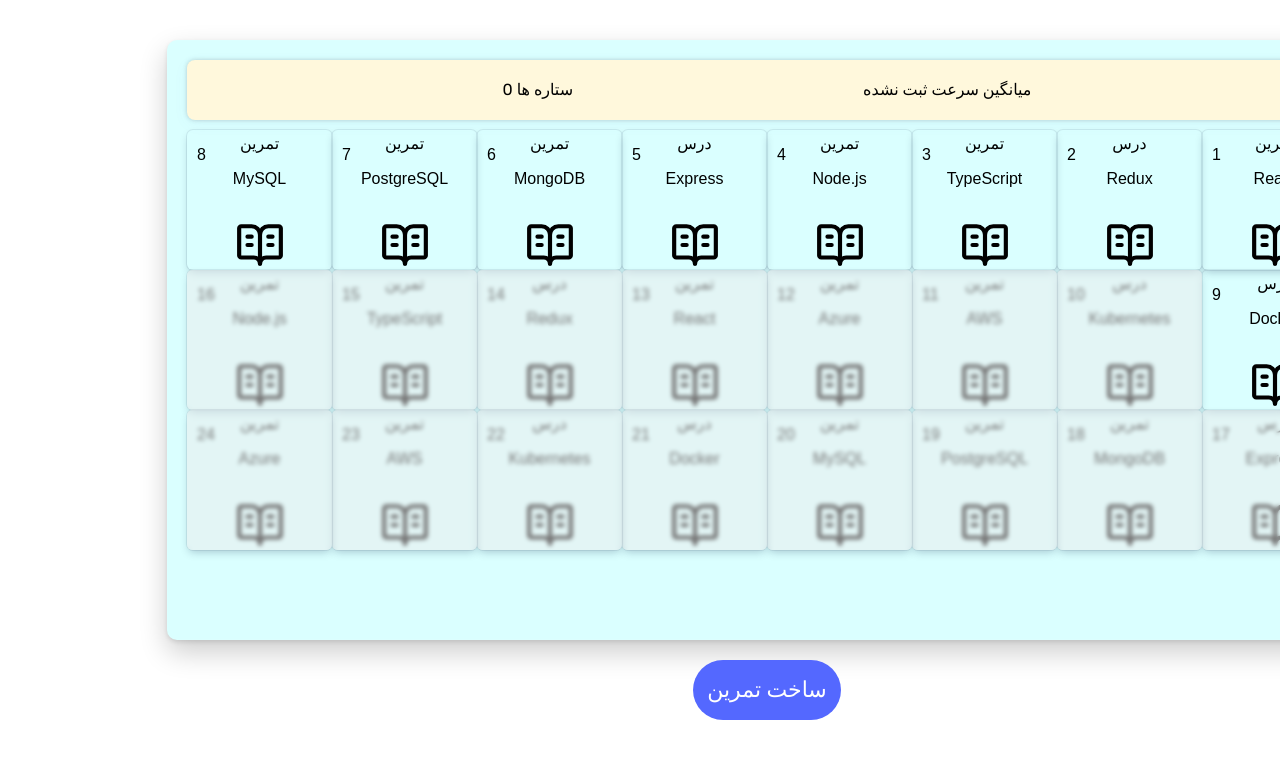
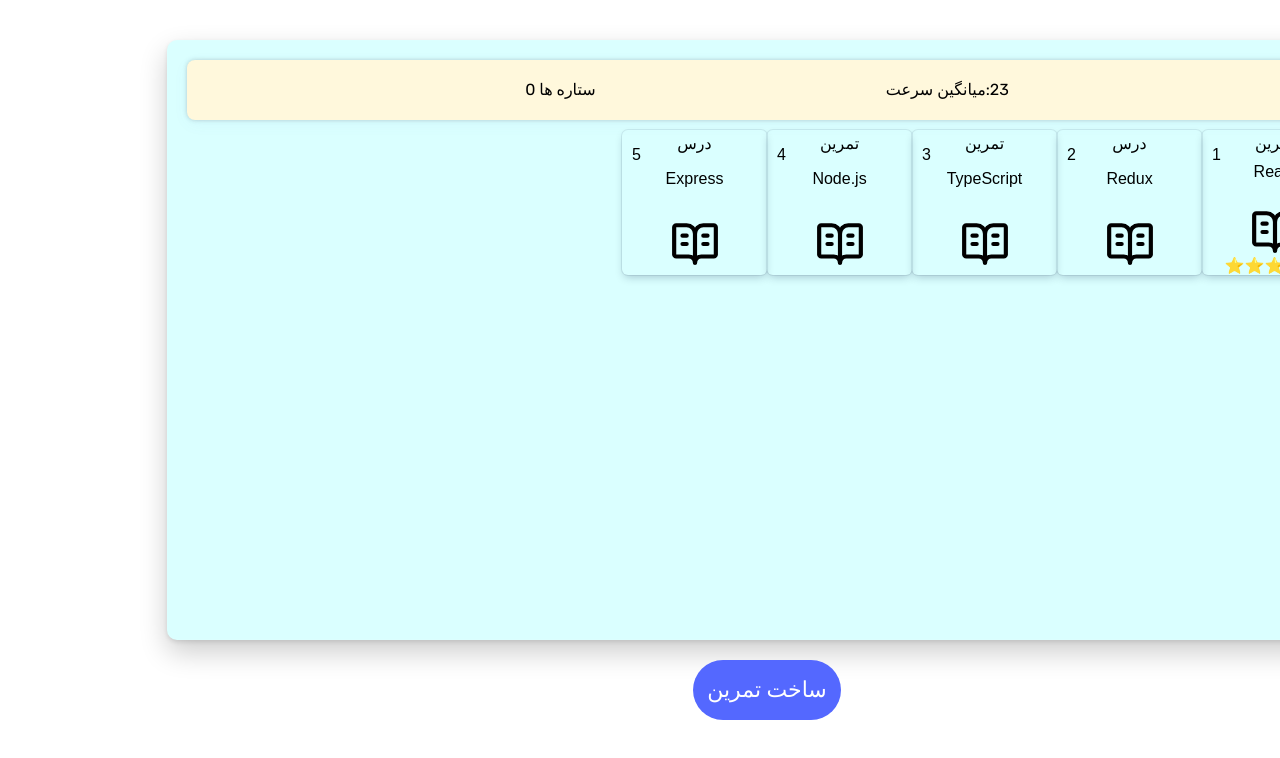
Before and after one commit to erfankhodaee/Typeo-project, a React (Vite) app: page / in a window 1280 px wide. Shown: the top 758 px of the page. Built offline with nearby package versions, Linux system fonts and the light colour scheme.

Commit message:
added Avg speed, stars,adding lesson with modal

```diff
--- a/src/App.tsx
+++ b/src/App.tsx
@@ -4,7 +4,7 @@
 import LessonContainer from "./components/LessonsContainer/LessonsContainer";
 import Modal from "./components/Modal/Modal";
 import Typing from "./components/Typing/Typing";
-import { Lesson } from "./lessonData";
+import useLessonData, { Lesson } from "./lessonData";
 import SideLessons from "./components/LessonsContainer/SideLessons";
 
 function App() {
@@ -13,25 +13,31 @@
   const [isShowScore, setIsShowScore] = useState(false);
   const [score, setScore] = useState<Lesson>(Object);
 
+  const { lessonsData, setLessonsData } = useLessonData();
+
   const onLessonSelect = (lesson: Lesson) => {
     setLessonsLeft(true);
     setCurrentLesson(lesson);
     setIsShowScore(false);
   };
 
-
-
   return (
     <div className="app-container">
       {!lessonsLeft && (
         <>
-          <LessonContainer onLessonSelect={onLessonSelect} />
-          <Modal />
+          <LessonContainer
+            onLessonSelect={onLessonSelect}
+            lessonsData={lessonsData}
+          />
+          <Modal setLessonsData={setLessonsData} />
         </>
       )}
       {isShowScore && (
         <>
-          <SideLessons onLessonSelect={onLessonSelect} />
+          <SideLessons
+            onLessonSelect={onLessonSelect}
+            lessonsData={lessonsData}
+          />
           <div className="scoreContainer">
             {Object.keys(score).map(function (key) {
               return (
@@ -45,7 +51,10 @@
       )}
       {lessonsLeft && !isShowScore && (
         <>
-          <SideLessons onLessonSelect={onLessonSelect} />
+          <SideLessons
+            onLessonSelect={onLessonSelect}
+            lessonsData={lessonsData}
+          />
           <Typing
             title={currentLesson?.title}
             text={currentLesson?.description}
@@ -54,6 +63,7 @@
             setIsShowScore={setIsShowScore}
             setScore={setScore}
             score={score}
+            setLessonsData={setLessonsData}
           />
         </>
       )}
--- a/src/components/LessonsContainer/LessonsContainer.tsx
+++ b/src/components/LessonsContainer/LessonsContainer.tsx
@@ -1,20 +1,32 @@
 import "purecss/build/pure.css";
+import { useEffect, useState } from "react";
 import { LuBookOpenText } from "react-icons/lu";
-import useLessonData, { Lesson } from "../../lessonData";
-
+import { Lesson } from "../../lessonData";
 import styles from "./lessonsContainer.module.css";
 export interface Props {
   onLessonSelect: (lesson: Lesson) => void;
+  lessonsData: Lesson[];
 }
 
-const LessonContainer = ({ onLessonSelect }: Props) => {
+const LessonContainer = ({ onLessonSelect, lessonsData }: Props) => {
+  const [avgSpeed, setAvgSpeed] = useState(0);
+  useEffect(() => {
+    let count = 0;
+    const totalSpeed = lessonsData.reduce((sum, lesson) => {
+      if (lesson.speed > 0) {
+        count++;
+        return sum + lesson.speed;
+      }
+      return sum;
+    }, 0);
 
-	const { lessonsData } = useLessonData()
+    setAvgSpeed(totalSpeed / count);
+  }, [lessonsData]);
   return (
     <>
       <div className={styles.container}>
         <div className={styles.average}>
-					<div className={styles.averageSpeed}>میانگین سرعت ثبت نشده</div>
+          <div className={styles.averageSpeed}> {avgSpeed}:میانگین سرعت</div>
           <div className={styles.stars}>ستاره ها 0</div>
         </div>
 
@@ -28,6 +40,11 @@
               <h3 className={styles.type}>{lesson.type}</h3>
               <h3 className={styles.title}>{lesson.title}</h3>
               <LuBookOpenText style={{ fontSize: "50px" }} />
+              <div>
+                {Array.from({ length: lesson.stars ?? 0 }, (_, i) => (
+                  <span key={i}>⭐</span>
+                ))}
+              </div>
               <p className={`${styles.indexAbsolute}`}>{i + 1}</p>
               {!lesson.unlocked && <div className={styles.blur}></div>}
             </div>
--- a/src/components/LessonsContainer/SideLessons.tsx
+++ b/src/components/LessonsContainer/SideLessons.tsx
@@ -3,14 +3,11 @@
 import type { Lesson } from "../../lessonData";
 import styles from "./sideLessons.module.css";
 import { memo } from "react";
-import useLessonData from "../../lessonData";
 interface Props {
   onLessonSelect: (lesson: Lesson) => void;
+  lessonsData: Lesson[];
 }
-const SideLessons = ({ onLessonSelect }: Props) => {
-
-
-	const { lessonsData } = useLessonData()
+const SideLessons = ({ onLessonSelect, lessonsData }: Props) => {
   console.log("first");
   return (
     <>
@@ -25,6 +22,9 @@
               <h3 className={styles.type}>{lesson.type}</h3>
               <h3 className={styles.title}>{lesson.title}</h3>
               <LuBookOpenText style={{ fontSize: "50px" }} />
+              {Array.from({ length: lesson.stars ?? 0 }, (_, i) => (
+                <span key={i}>⭐</span>
+              ))}
               <p className={`${styles.indexAbsolute}`}>{i + 1}</p>
               {!lesson.unlocked && <div className={styles.blur}></div>}
             </div>
--- a/src/components/Modal/Modal.tsx
+++ b/src/components/Modal/Modal.tsx
@@ -1,7 +1,12 @@
 import { useState } from "react";
 import "./modal.css";
+import { Lesson } from "../../lessonData";
 
-const Modal = () => {
+interface modalProps {
+  setLessonsData: React.Dispatch<React.SetStateAction<Lesson[]>>;
+}
+
+const Modal = ({ setLessonsData }: modalProps) => {
   const [modal, setModal] = useState<boolean>(false);
   const [newPracticeText, setNewPracticeText] = useState<string>("");
   const [char, setChar] = useState<number>(0);
@@ -10,9 +15,25 @@
     setModal(!modal);
   };
 
-	const textAreaHandler = (e: React.ChangeEvent<HTMLTextAreaElement>) => {
+  const textAreaHandler = (e: React.ChangeEvent<HTMLInputElement>) => {
     setNewPracticeText(e.target.value);
     setChar(e.target.value.length);
+  };
+
+  const handleSubmit = (data: FormData) => {
+    const newData = data.get("modal") as string;
+    setLessonsData((prev: Lesson[]) => {
+      return [
+        ...prev,
+        {
+          type: "practice",
+          description: newData,
+          id: prev.length + 1,
+          title: "TypeScript",
+          unlocked: true,
+        },
+      ];
+    });
   };
 
   return (
@@ -26,19 +47,24 @@
           <div onClick={toggleModal} className="overlay"></div>
           <div className="modal-content">
             <h2 className="modal-title">ساخت تمرین</h2>
-						<textarea
+            <form action={handleSubmit}>
+              <input
+                name="modal"
+                type="text"
                 className="modal-textarea"
                 onChange={textAreaHandler}
                 value={newPracticeText}
-						></textarea>
+              />
+              <button className="add-practice" role="button">
+                شروع تمرین
+              </button>
+            </form>
             <div
               className={`char-limit ${char > 1000 ? "char-limit-red" : ""}`}
             >
               {char}/1000
             </div>
-						<button className="add-practice" role="button">
-							شروع تمرین
-						</button>
+
             <button className="pure-button close-modal" onClick={toggleModal}>
               بستن
             </button>
--- a/src/components/Typing/Typing.tsx
+++ b/src/components/Typing/Typing.tsx
@@ -4,7 +4,7 @@
 import useAccuracyCalculate from "../../hooks/useAccuracyCalculate";
 import useSpeedCalculate from "../../hooks/useSpeedCalculate";
 import useTimeCalculate from "../../hooks/useTimeCalculate";
-import useLessonData, { Lesson } from "../../lessonData";
+import { Lesson } from "../../lessonData";
 import Accuracy from "../Accuracy/Accuracy";
 import Speed from "../Speed/Speed";
 import Timer from "../Timer/Timer";
@@ -17,6 +17,7 @@
   setIsShowScore: React.Dispatch<React.SetStateAction<boolean>>;
   setScore: React.Dispatch<React.SetStateAction<Lesson>>;
   score: Lesson;
+  setLessonsData: React.Dispatch<React.SetStateAction<Lesson[]>>;
 }
 
 const Typing = ({
@@ -26,6 +27,7 @@
   setIsShowScore,
   score,
   setScore,
+  setLessonsData,
 }: Props) => {
   const [sound, setSound] = useState(true);
   const [invisibleInput, setInvisibleInput] = useState("");
@@ -96,7 +98,7 @@
 
   // getting data from dummy data
 
-  const { lessonsData, setLessonsData } = useLessonData();
+  // const { lessonsData, setLessonsData } = useLessonData();
 
   // handling logic for invisbleinput
   const invisibleInputHandler = (e: React.ChangeEvent<HTMLInputElement>) => {
@@ -134,6 +136,7 @@
                 accuracy: accuracy,
                 time: time,
                 mistakes: mistake,
+                stars: 3,
               };
             } else {
               return item;
@@ -154,6 +157,7 @@
         accuracy: accuracy,
         mistakes: mistake,
         time: time,
+        stars: 3,
       });
     }
   };
--- a/src/lessonData.ts
+++ b/src/lessonData.ts
@@ -10,6 +10,7 @@
   speed?: null | number;
   mistakes?: null | number;
   accuracy?: null | string;
+  stars?: 1 | 2 | 3 | 4 | 5;
 }
 
 const lessonData = <Lesson[]>[
@@ -19,7 +20,8 @@
     title: "React",
     description: "هر که بامش بیش برفش بیشتر",
     unlocked: true,
-    speed: null
+    speed: 14,
+    stars: 5,
   },
   {
     type: "درس",
@@ -27,6 +29,7 @@
     title: "Redux",
     description: "Redux is a state container",
     unlocked: true,
+    speed: 32,
   },
   {
     type: "تمرین",
@@ -52,151 +55,149 @@
       "Express is a minimal and flexible Node.js web application framework",
     unlocked: true,
   },
-  {
-    type: "تمرین",
-    id: 6,
-    title: "MongoDB",
-    description:
-      "MongoDB is a general purpose, document-based, distributed database built for modern application developers and for the cloud era",
-    unlocked: true,
-  },
-  {
-    type: "تمرین",
-    id: 7,
-    title: "PostgreSQL",
-    description:
-      "PostgreSQL is a powerful, open source object-relational database system",
-    unlocked: true,
-  },
-  {
-    type: "تمرین",
-    id: 8,
-    title: "MySQL",
-    description:
-      "MySQL is an open-source relational database management system",
-    unlocked: true,
-  },
-  {
-    type: "درس",
-    id: 9,
-    title: "Docker",
-    description:
-      "Docker is a platform for developers and sysadmins to develop, deploy, and run applications with containers",
-    unlocked: true,
-  },
-  {
-    type: "درس",
-    id: 10,
-    title: "Kubernetes",
-    description:
-      "Kubernetes is an open-source container-orchestration system for automating application deployment, scaling, and management",
-  },
-  {
-    type: "تمرین",
-    id: 11,
-    title: "AWS",
-    description:
-      "Amazon Web Services (AWS) is a subsidiary of Amazon providing on-demand cloud computing platforms and APIs to individuals, companies, and governments, on a metered pay-as-you-go basis",
-  },
-  {
-    type: "تمرین",
-    id: 12,
-    title: "Azure",
-    description:
-      "Microsoft Azure, commonly referred to as Azure, is a cloud computing service created by Microsoft for building, testing, deploying, and managing applications and services through Microsoft-managed data centers",
-  },
-  {
-    type: "تمرین",
-    id: 13,
-    title: "React",
-    description: "React is a JavaScript library for building user interfaces",
-  },
-  {
-    type: "درس",
-    id: 14,
-    title: "Redux",
-    description: "Redux is a predictable state container for JavaScript apps",
-  },
-  {
-    type: "تمرین",
-    id: 15,
-    title: "TypeScript",
-    description:
-      "TypeScript is a typed superset of JavaScript that compiles to plain JavaScript",
-  },
-  {
-    type: "تمرین",
-    id: 16,
-    title: "Node.js",
-    description:
-      "Node.js is a JavaScript runtime built on Chrome's V8 JavaScript engine",
-  },
-  {
-    type: "درس",
-    id: 17,
-    title: "Express",
-    description:
-      "Express is a minimal and flexible Node.js web application framework",
-  },
-  {
-    type: "تمرین",
-    id: 18,
-    title: "MongoDB",
-    description:
-      "MongoDB is a general purpose, document-based, distributed database built for modern application developers and for the cloud era",
-  },
-  {
-    type: "تمرین",
-    id: 19,
-    title: "PostgreSQL",
-    description:
-      "PostgreSQL is a powerful, open source object-relational database system",
-  },
-  {
-    type: "تمرین",
-    id: 20,
-    title: "MySQL",
-    description:
-      "MySQL is an open-source relational database management system",
-  },
-  {
-    type: "درس",
-    id: 21,
-    title: "Docker",
-    description:
-      "Docker is a platform for developers and sysadmins to develop, deploy, and run applications with containers",
-  },
-  {
-    type: "درس",
-    id: 22,
-    title: "Kubernetes",
-    description:
-      "Kubernetes is an open-source container-orchestration system for automating application deployment, scaling, and management",
-  },
-  {
-    type: "تمرین",
-    id: 23,
-    title: "AWS",
-    description:
-      "Amazon Web Services (AWS) is a subsidiary of Amazon providing on-demand cloud computing platforms and APIs to individuals, companies, and governments, on a metered pay-as-you-go basis",
-  },
-  {
-    type: "تمرین",
-    id: 24,
-    title: "Azure",
-    description:
-      "Microsoft Azure, commonly referred to as Azure, is a cloud computing service created by Microsoft for building, testing, deploying, and managing applications and services through Microsoft-managed data centers",
-    unlocked: false,
-  },
+  // {
+  //   type: "تمرین",
+  //   id: 6,
+  //   title: "MongoDB",
+  //   description:
+  //     "MongoDB is a general purpose, document-based, distributed database built for modern application developers and for the cloud era",
+  //   unlocked: true,
+  // },
+  // {
+  //   type: "تمرین",
+  //   id: 7,
+  //   title: "PostgreSQL",
+  //   description:
+  //     "PostgreSQL is a powerful, open source object-relational database system",
+  //   unlocked: true,
+  // },
+  // {
+  //   type: "تمرین",
+  //   id: 8,
+  //   title: "MySQL",
+  //   description:
+  //     "MySQL is an open-source relational database management system",
+  //   unlocked: true,
+  // },
+  // {
+  //   type: "درس",
+  //   id: 9,
+  //   title: "Docker",
+  //   description:
+  //     "Docker is a platform for developers and sysadmins to develop, deploy, and run applications with containers",
+  //   unlocked: true,
+  // },
+  // {
+  //   type: "درس",
+  //   id: 10,
+  //   title: "Kubernetes",
+  //   description:
+  //     "Kubernetes is an open-source container-orchestration system for automating application deployment, scaling, and management",
+  // },
+  // {
+  //   type: "تمرین",
+  //   id: 11,
+  //   title: "AWS",
+  //   description:
+  //     "Amazon Web Services (AWS) is a subsidiary of Amazon providing on-demand cloud computing platforms and APIs to individuals, companies, and governments, on a metered pay-as-you-go basis",
+  // },
+  // {
+  //   type: "تمرین",
+  //   id: 12,
+  //   title: "Azure",
+  //   description:
+  //     "Microsoft Azure, commonly referred to as Azure, is a cloud computing service created by Microsoft for building, testing, deploying, and managing applications and services through Microsoft-managed data centers",
+  // },
+  // {
+  //   type: "تمرین",
+  //   id: 13,
+  //   title: "React",
+  //   description: "React is a JavaScript library for building user interfaces",
+  // },
+  // {
+  //   type: "درس",
+  //   id: 14,
+  //   title: "Redux",
+  //   description: "Redux is a predictable state container for JavaScript apps",
+  // },
+  // {
+  //   type: "تمرین",
+  //   id: 15,
+  //   title: "TypeScript",
+  //   description:
+  //     "TypeScript is a typed superset of JavaScript that compiles to plain JavaScript",
+  // },
+  // {
+  //   type: "تمرین",
+  //   id: 16,
+  //   title: "Node.js",
+  //   description:
+  //     "Node.js is a JavaScript runtime built on Chrome's V8 JavaScript engine",
+  // },
+  // {
+  //   type: "درس",
+  //   id: 17,
+  //   title: "Express",
+  //   description:
+  //     "Express is a minimal and flexible Node.js web application framework",
+  // },
+  // {
+  //   type: "تمرین",
+  //   id: 18,
+  //   title: "MongoDB",
+  //   description:
+  //     "MongoDB is a general purpose, document-based, distributed database built for modern application developers and for the cloud era",
+  // },
+  // {
+  //   type: "تمرین",
+  //   id: 19,
+  //   title: "PostgreSQL",
+  //   description:
+  //     "PostgreSQL is a powerful, open source object-relational database system",
+  // },
+  // {
+  //   type: "تمرین",
+  //   id: 20,
+  //   title: "MySQL",
+  //   description:
+  //     "MySQL is an open-source relational database management system",
+  // },
+  // {
+  //   type: "درس",
+  //   id: 21,
+  //   title: "Docker",
+  //   description:
+  //     "Docker is a platform for developers and sysadmins to develop, deploy, and run applications with containers",
+  // },
+  // {
+  //   type: "درس",
+  //   id: 22,
+  //   title: "Kubernetes",
+  //   description:
+  //     "Kubernetes is an open-source container-orchestration system for automating application deployment, scaling, and management",
+  // },
+  // {
+  //   type: "تمرین",
+  //   id: 23,
+  //   title: "AWS",
+  //   description:
+  //     "Amazon Web Services (AWS) is a subsidiary of Amazon providing on-demand cloud computing platforms and APIs to individuals, companies, and governments, on a metered pay-as-you-go basis",
+  // },
+  // {
+  //   type: "تمرین",
+  //   id: 24,
+  //   title: "Azure",
+  //   description:
+  //     "Microsoft Azure, commonly referred to as Azure, is a cloud computing service created by Microsoft for building, testing, deploying, and managing applications and services through Microsoft-managed data centers",
+  //   unlocked: false,
+  // },
 ];
 
 const useLessonData = () => {
+  const [lessonsData, setLessonsData] = useState<Lesson[]>(lessonData);
+  console.log(lessonsData);
 
-  const [lessonsData, setLessonsData] = useState<Lesson[]>(lessonData)
-  console.log(lessonsData)
+  return { lessonsData, setLessonsData };
+};
 
-  return { lessonsData, setLessonsData }
-
-}
-
-export default useLessonData
+export default useLessonData;
```
Lines whose indentation alone changed are shown as unchanged.
